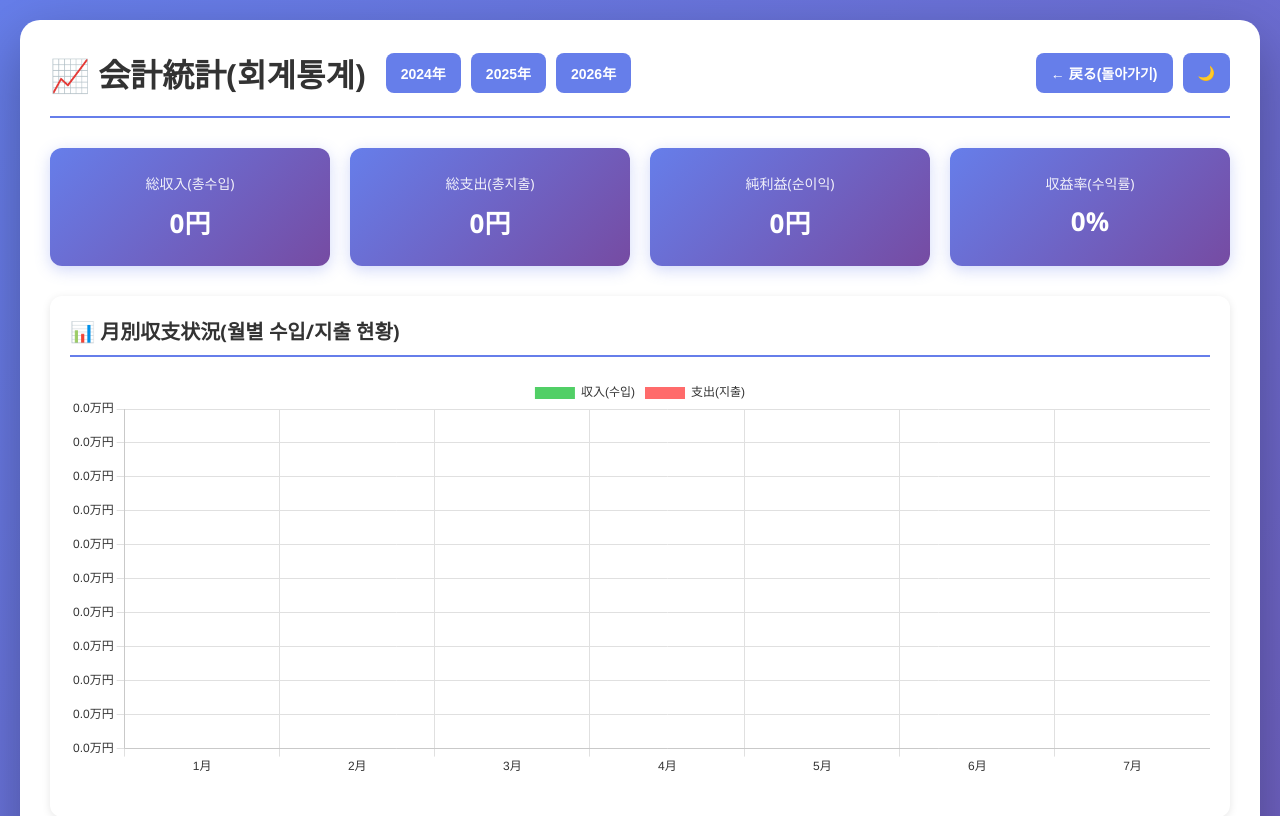
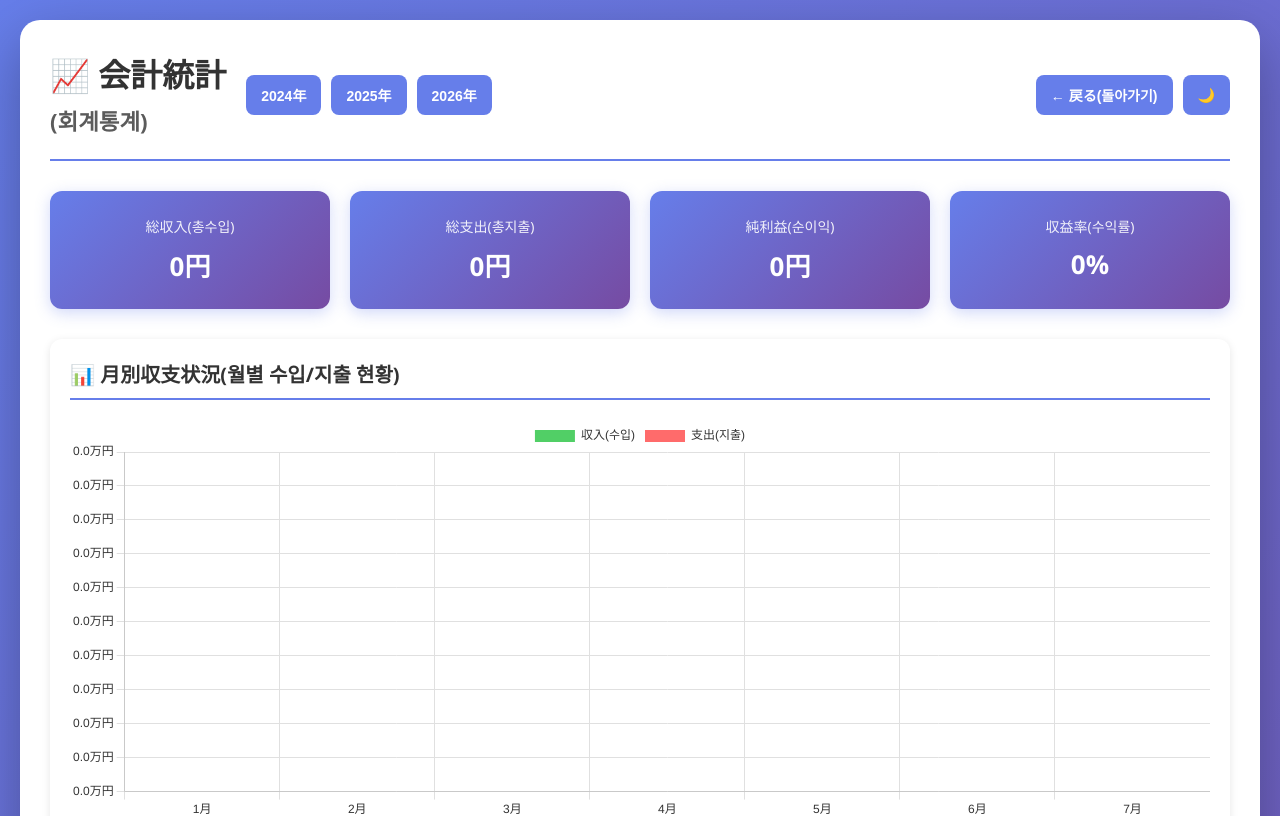
Before and after one commit to daseulkim128/accounting-app, a plain HTML site: page accounting-stats.html in a window 1280 px wide. Shown: the top 816 px of the page. Drawn offline with nearby package versions, Linux system fonts and the light colour scheme.

Commit message:
헤더 타이틀 레이아웃 개선: 한글 텍스트 다음 줄로 배치
- 타이틀을 두 줄로 표시하여 한글 텍스트 밀림 현상 해결
- 일본어는 첫 줄, 한글은 두 번째 줄에 작은 글씨로 표시
- 두 페이지 모두 동일하게 적용 (accounting.html, accounting-stats.html)

Co-Authored-By: Claude Haiku 4.5 <noreply@anthropic.com>

```diff
--- a/accounting-stats.html
+++ b/accounting-stats.html
@@ -277,7 +277,7 @@
         <!-- 페이지 헤더 -->
         <div class="header">
             <div style="display: flex; align-items: center; gap: 20px;">
-                <div class="title">📈 会計統計(회계통계)</div>
+                <div class="title">📈 会計統計<br><small style="font-size: 0.7em; opacity: 0.8;">(회계통계)</small></div>
                 <div style="display: flex; gap: 10px;">
                     <button class="back-btn" onclick="selectStatsYear(2024)">2024年</button>
                     <button class="back-btn" onclick="selectStatsYear(2025)">2025年</button>
```
Also changed, not shown: accounting.html (+1 -1 lines).
